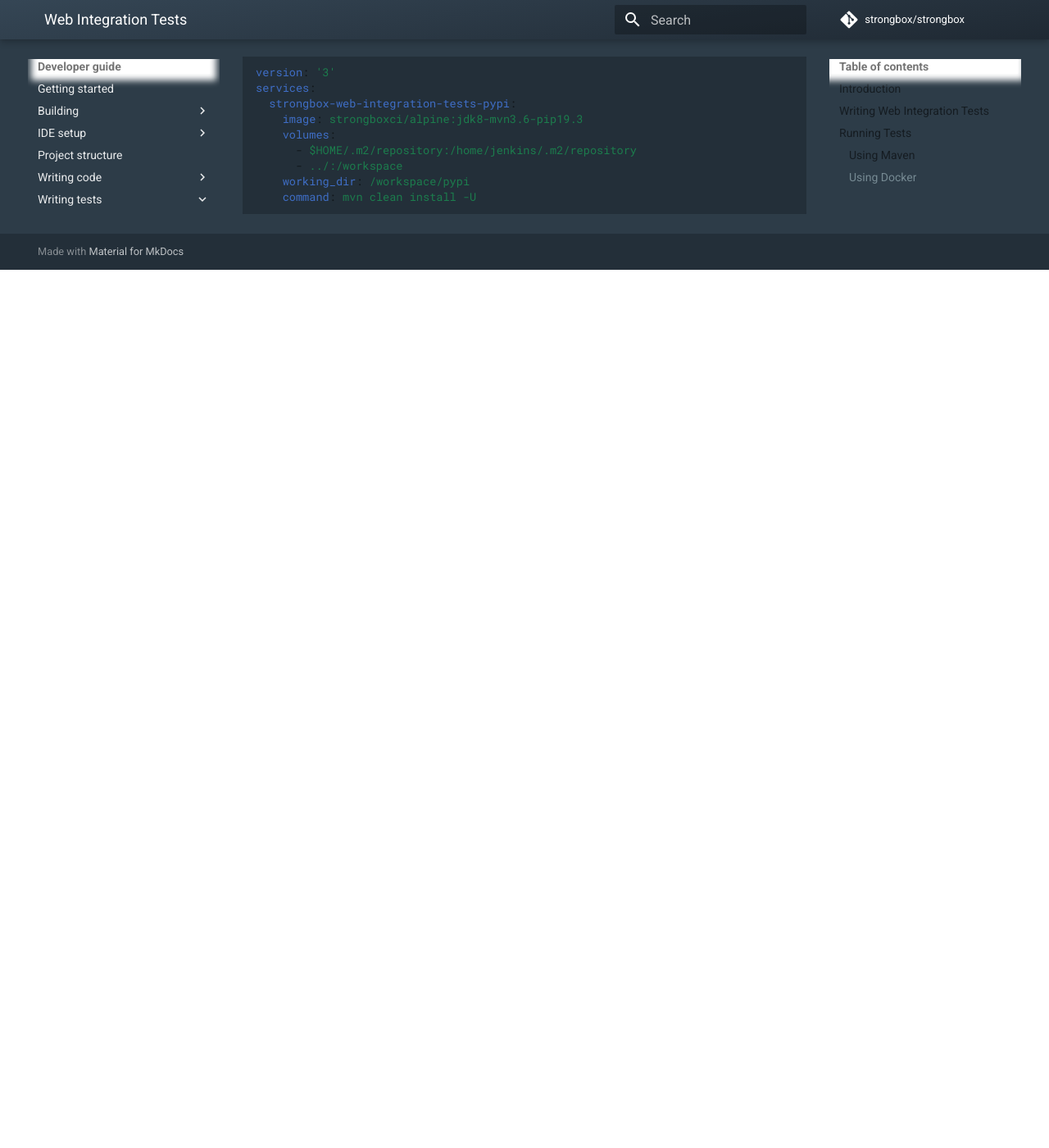
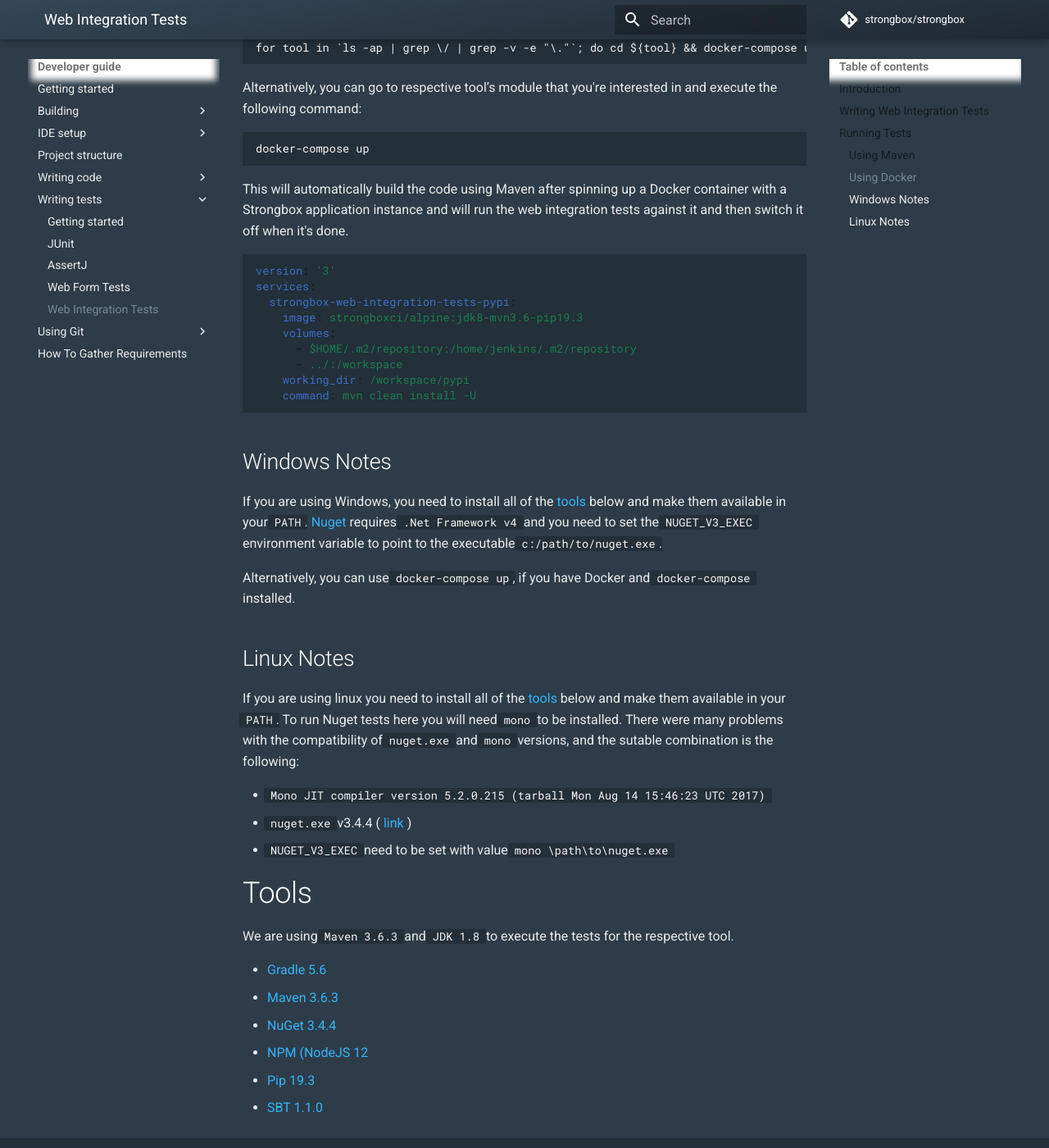
Before and after one commit to strongbox/strongbox-docs, an MkDocs documentation site: the page built from docs/developer-guide/writing-web-integration-tests.md, in a window 1280 px wide and 1400 px high, scrolled down 2707 px. Shown: the whole window at 82% size. Built offline with MkDocs 1.6.1 and Material for MkDocs 9.7.7, drawn with Linux system fonts in a browser that asks for light colours; comment, search, counter and statistics services are not loaded; before the commit the page ends 3036 px from its top, so only the background shows below that; some of the changed text lies outside the part shown.

Commit message:
Further improvements to the contents

````diff
--- a/docs/developer-guide/writing-web-integration-tests.md
+++ b/docs/developer-guide/writing-web-integration-tests.md
@@ -1,4 +1,6 @@
-# Writing Web Integration Test
+# Writing Web Integration Tests
+
+This article illustrates how to use our web integration test infrastructure and develop tests for it.
 
 ## Introduction
 
@@ -72,6 +74,13 @@ Each module has a `pom.xml` file. Go to the respective module (for example. `cd
 
 ### Using Docker
 
+To make development and testing easier, we've created Docker images for all of the tools we are testing against, so that
+you don't have to go through the process of installing them manually.
+
+For this to work, you need to have installed `docker` and `docker-compose` on your machine.
+
+Afterwards, just go to the respective sub-project (i.e. `cd maven`) and execute `docker-compose up`.
+
 Each module has a `docker-compose.yml` file.
 
 You can run all the tests (for all modules) like this:
@@ -100,3 +109,32 @@ services:
     working_dir: /workspace/pypi
     command: mvn clean install -U
 ```
+
+### Windows Notes
+
+If you are using Windows, you need to install all of the [tools](#tools) below and make them available in your `PATH`.
+[Nuget](https://dist.nuget.org/win-x86-commandline/v3.4.4/nuget.exe) requires `.Net Framework v4` and you need to
+set the `NUGET_V3_EXEC` environment variable to point to the executable `c:/path/to/nuget.exe`.
+
+Alternatively, you can use `docker-compose up`, if you have Docker and `docker-compose` installed.
+
+### Linux Notes
+
+If you are using linux you need to install all of the [tools](#testing) below and make them available in your `PATH`.
+To run Nuget tests here you will need `mono` to be installed.
+There were many problems with the compatibility of `nuget.exe` and `mono` versions, and the sutable combination is the following:
+
+- `Mono JIT compiler version 5.2.0.215 (tarball Mon Aug 14 15:46:23 UTC 2017)`
+- `nuget.exe` v3.4.4 ( [link](https://dist.nuget.org/win-x86-commandline/v3.4.4/nuget.exe) )
+- `NUGET_V3_EXEC` need to be set with value `mono \path\to\nuget.exe`
+
+# Tools
+
+We are using `Maven 3.6.3` and `JDK 1.8` to execute the tests for the respective tool.
+
+* [Gradle 5.6](https://gradle.org/releases/)
+* [Maven 3.6.3](http://maven.apache.org/download.cgi)
+* [NuGet 3.4.4](https://www.nuget.org/packages/NuGet.CommandLine/3.4.4-rtm-final)
+* [NPM (NodeJS 12](https://nodejs.org/en/download/releases/)
+* [Pip 19.3](https://pypi.org/project/pip/)
+* [SBT 1.1.0](https://www.scala-sbt.org/download.html)
````
